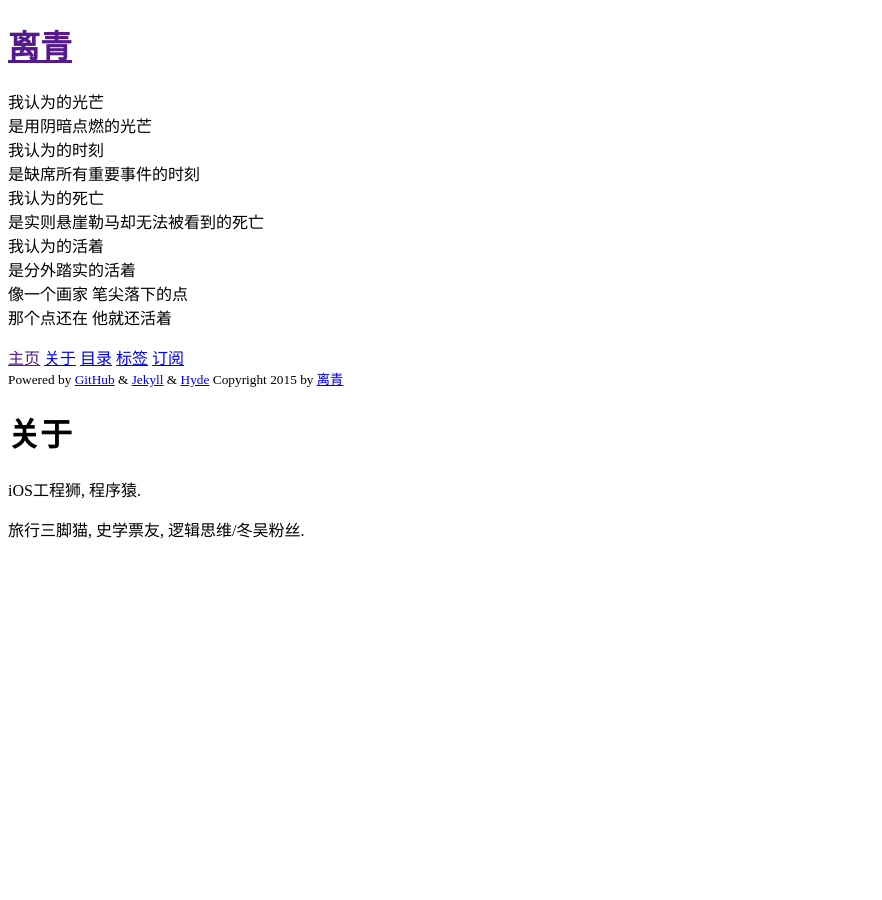
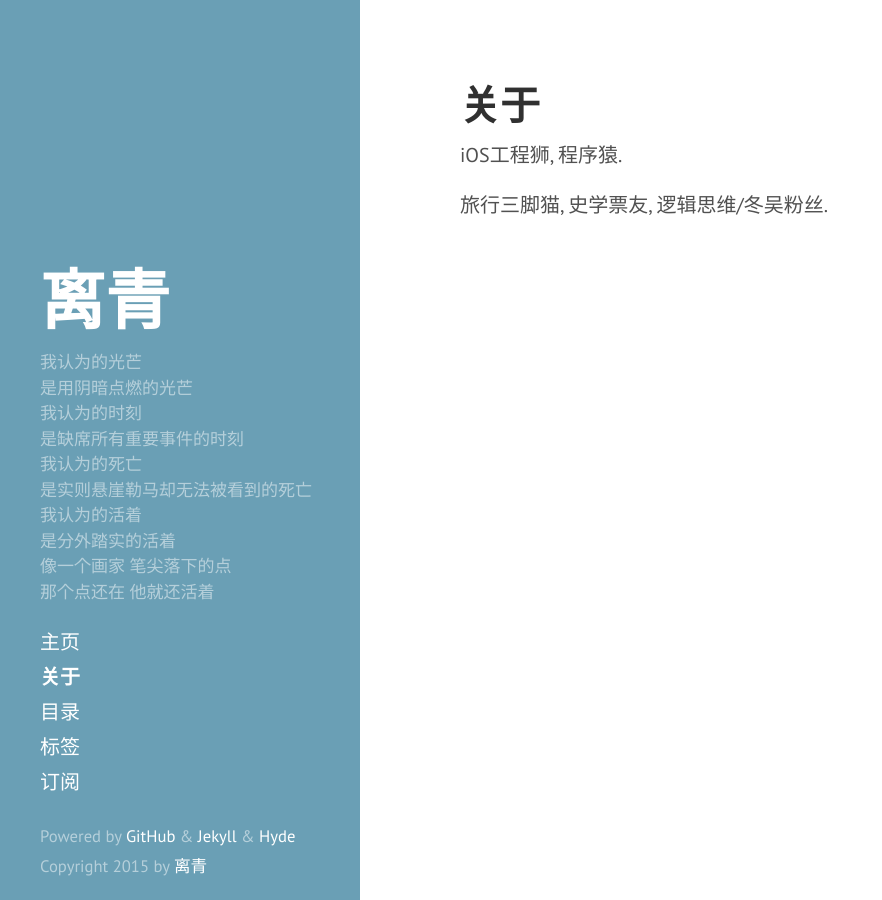
Before and after one commit to li-qing/li-qing.github.io, a Jekyll site: the page built from about.md, in a window 1280 px wide. Shown: the whole page, without its empty margins (0-882 px from the left). Built offline with Jekyll 4.4.1, drawn with Linux system fonts in a browser that asks for light colours.

Commit message:
fix url error

```diff
--- a/_includes/head.html
+++ b/_includes/head.html
@@ -14,13 +14,13 @@
   </title>
 
   <!-- CSS -->
-  <link rel="stylesheet" href="{{ site.baseurl }}media/css/poole.css">
-  <link rel="stylesheet" href="{{ site.baseurl }}media/css/syntax.css">
-  <link rel="stylesheet" href="{{ site.baseurl }}media/css/hyde.css">
+  <link rel="stylesheet" href="{{ site.url }}media/css/poole.css">
+  <link rel="stylesheet" href="{{ site.url }}media/css/syntax.css">
+  <link rel="stylesheet" href="{{ site.url }}media/css/hyde.css">
   <link rel="stylesheet" href="http://fonts.googleapis.com/css?family=PT+Sans:400,400italic,700|Abril+Fatface">
   <!-- Icons -->
-  <link rel="apple-touch-icon-precomposed" sizes="144x144" href="{{ site.baseurl }}media/apple-touch-icon-144-precomposed.png">
-  <link rel="shortcut icon" href="{{ site.baseurl }}media/favicon.ico">
+  <link rel="apple-touch-icon-precomposed" sizes="144x144" href="{{ site.url }}media/apple-touch-icon-144-precomposed.png">
+  <link rel="shortcut icon" href="{{ site.url }}media/favicon.ico">
   <!-- RSS -->
-  <link rel="alternate" type="application/rss+xml" title="RSS" href="{{ site.baseurl }}media/atom.xml">
+  <link rel="alternate" type="application/rss+xml" title="RSS" href="{{ site.url }}media/atom.xml">
 </head>
--- a/_includes/sidebar.html
+++ b/_includes/sidebar.html
@@ -6,7 +6,7 @@
     </div>
 
     <nav class="sidebar-nav">
-      <a class="sidebar-nav-item{% if page.url == site.baseurl %} active{% endif %}" href="{{ site.baseurl }}">主页</a>
+      <a class="sidebar-nav-item{% if page.url == site.baseurl %} active{% endif %}" href="{{ site.url }}">主页</a>
       {% assign pages_list = site.pages %}
       {% for node in pages_list %}
         {% if node.title != null %}
@@ -23,7 +23,7 @@
         Powered by <a href="http://pages.github.com">GitHub</a>
         & <a href="https://github.com/mojombo/jekyll">Jekyll</a>
         & <a href="http://hyde.getpoole.com/">Hyde</a>
-        Copyright {{site.time | date:"%Y"}} by <a href="{{ site.baseurl }}about/">{{ site.title }}</a>
+        Copyright {{site.time | date:"%Y"}} by <a href="{{ site.url }}about/">{{ site.title }}</a>
         </small>
     </footer>
   </div>
```
